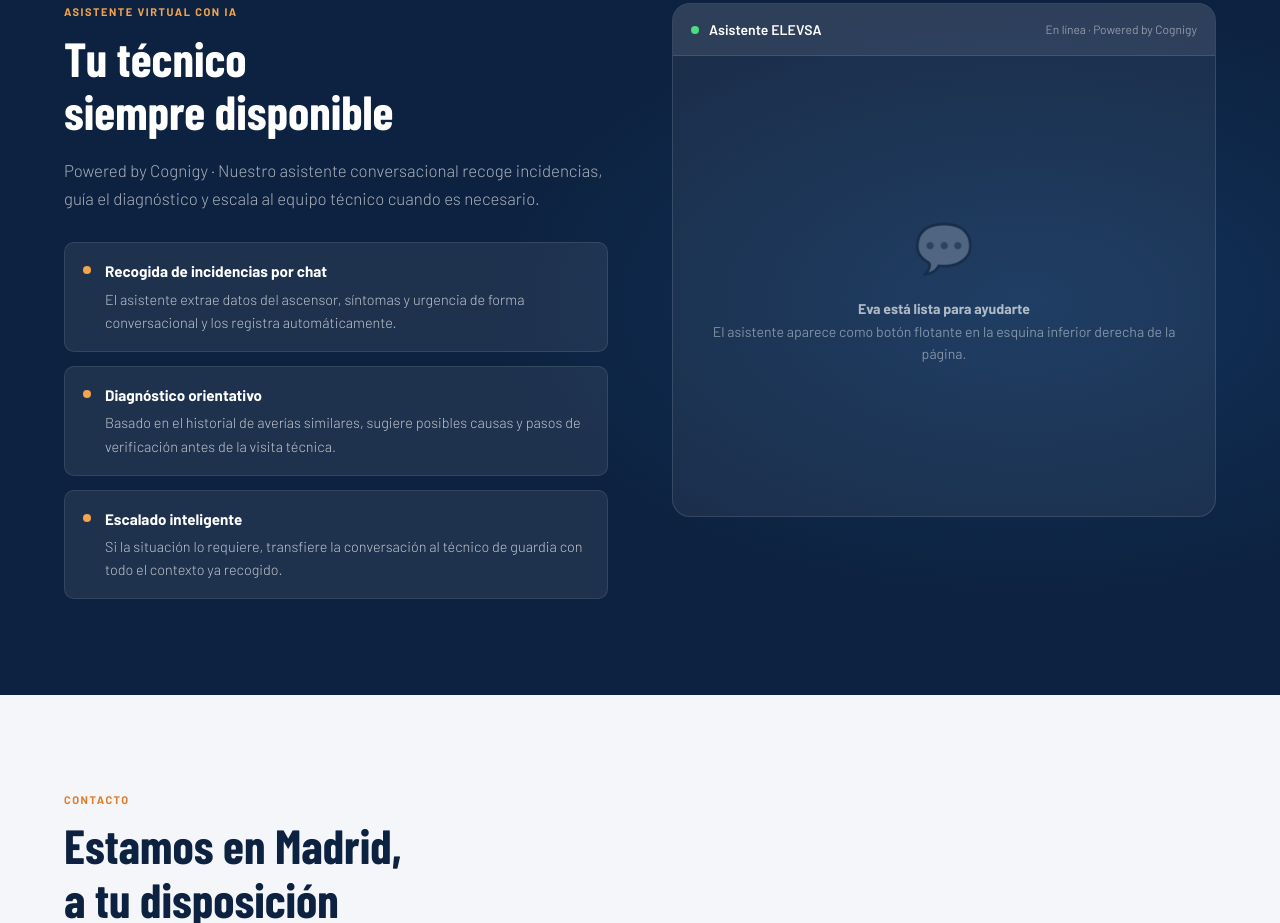
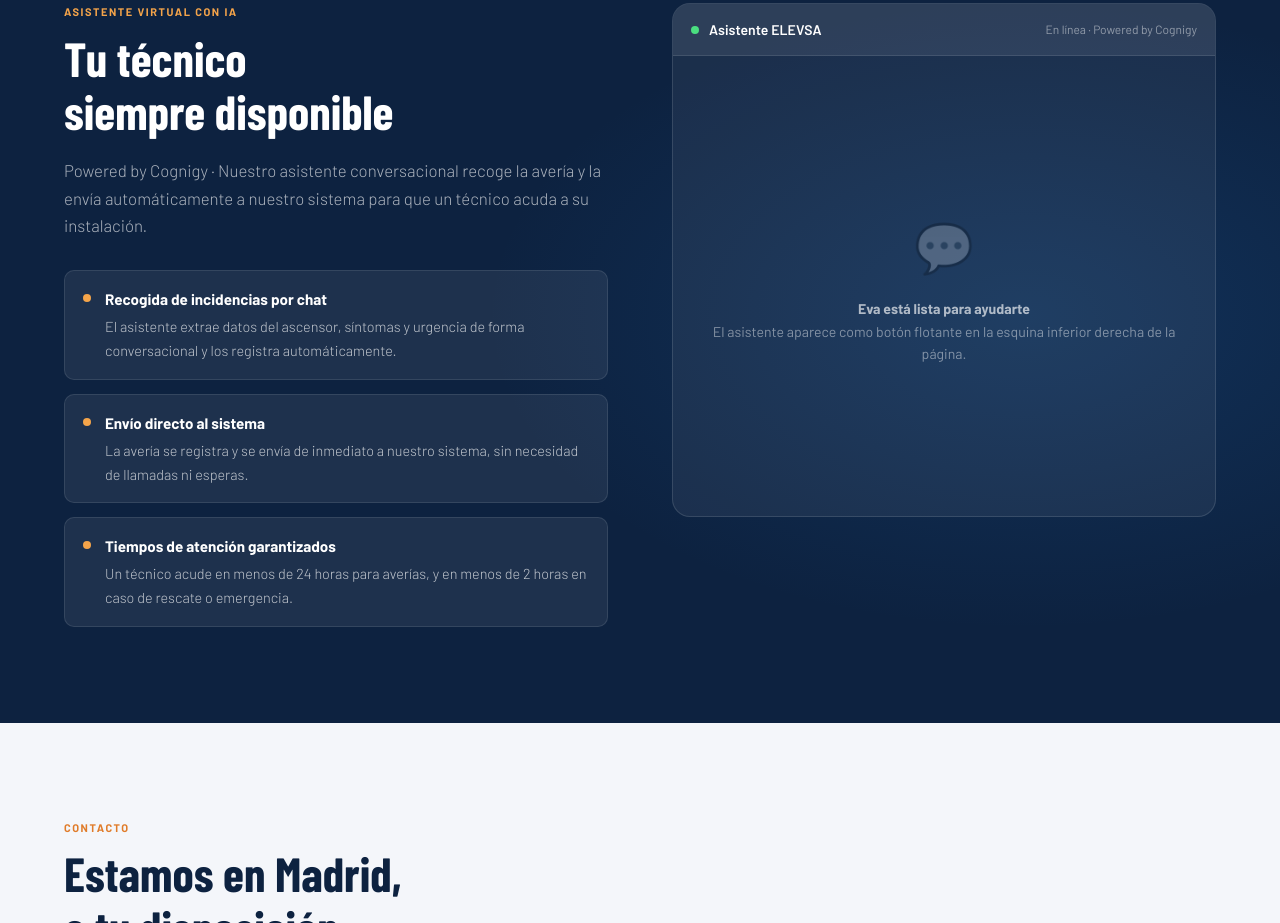
Before and after one commit to elevsa/elevsa-portfolio, a plain HTML site: page index.html in a window 1280 px wide. Shown: the part 4336-5259 px from the top of the page. Drawn offline with nearby package versions, Linux system fonts and the light colour scheme; a script that the page names is missing.

Commit message:
Add files via upload

```diff
--- a/index.html
+++ b/index.html
@@ -263,7 +263,7 @@
       <div class="form-header-icon">&#128203;</div>
       <div class="form-header-text">
         <h3>Alta de incidencia t&eacute;cnica</h3>
-        <p>Los datos se registran en tiempo real &middot; Respuesta en menos de 4 horas</p>
+        <p>Los datos se registran en tiempo real &middot; T&eacute;cnico en menos de 24h (2h en rescates y emergencias)</p>
       </div>
     </div>
     <iframe
@@ -281,11 +281,11 @@
     <div class="assistant-info">
       <p class="section-tag">Asistente virtual con IA</p>
       <h2 class="section-title">Tu t&eacute;cnico<br/>siempre disponible</h2>
-      <p class="section-sub">Powered by Cognigy &middot; Nuestro asistente conversacional recoge incidencias, gu&iacute;a el diagn&oacute;stico y escala al equipo t&eacute;cnico cuando es necesario.</p>
+      <p class="section-sub">Powered by Cognigy &middot; Nuestro asistente conversacional recoge la aver&iacute;a y la env&iacute;a autom&aacute;ticamente a nuestro sistema para que un t&eacute;cnico acuda a su instalaci&oacute;n.</p>
       <div class="assistant-features">
         <div class="feature-item"><div class="feature-dot"></div><div><strong>Recogida de incidencias por chat</strong><p>El asistente extrae datos del ascensor, s&iacute;ntomas y urgencia de forma conversacional y los registra autom&aacute;ticamente.</p></div></div>
-        <div class="feature-item"><div class="feature-dot"></div><div><strong>Diagn&oacute;stico orientativo</strong><p>Basado en el historial de aver&iacute;as similares, sugiere posibles causas y pasos de verificaci&oacute;n antes de la visita t&eacute;cnica.</p></div></div>
-        <div class="feature-item"><div class="feature-dot"></div><div><strong>Escalado inteligente</strong><p>Si la situaci&oacute;n lo requiere, transfiere la conversaci&oacute;n al t&eacute;cnico de guardia con todo el contexto ya recogido.</p></div></div>
+        <div class="feature-item"><div class="feature-dot"></div><div><strong>Env&iacute;o directo al sistema</strong><p>La aver&iacute;a se registra y se env&iacute;a de inmediato a nuestro sistema, sin necesidad de llamadas ni esperas.</p></div></div>
+        <div class="feature-item"><div class="feature-dot"></div><div><strong>Tiempos de atenci&oacute;n garantizados</strong><p>Un t&eacute;cnico acude en menos de 24 horas para aver&iacute;as, y en menos de 2 horas en caso de rescate o emergencia.</p></div></div>
       </div>
     </div>
     <div class="chatbox">
```
